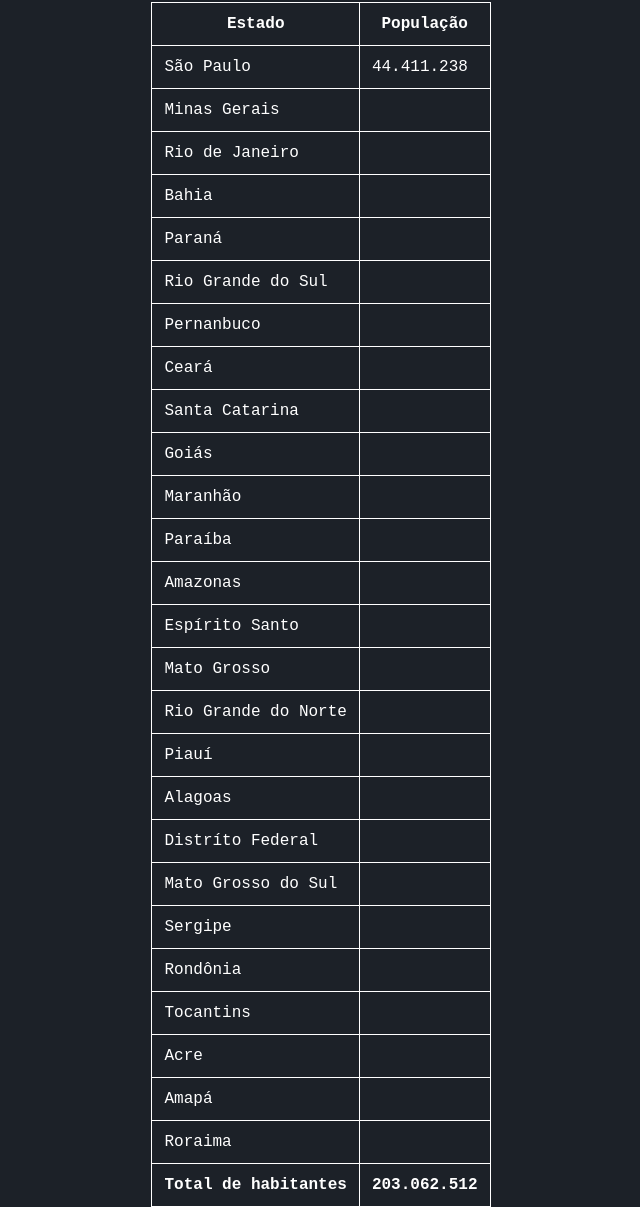
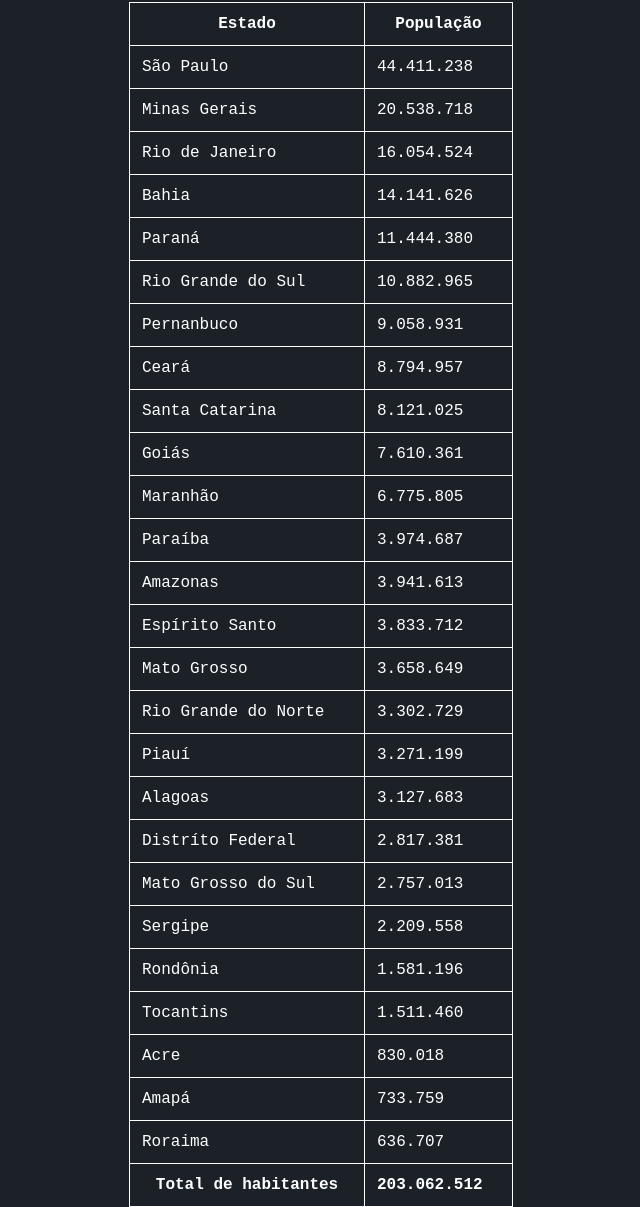
Before and after one commit to tiagosassis/html-css, a plain HTML site: page ex024/index.html in a window 1280 px wide. Shown: the part 135-1342 px from the top of the page, without its empty margins (319-959 px from the left). Drawn offline with Linux system fonts and the light colour scheme.

Commit message:
tabela completa

```diff
--- a/ex024/css/style.css
+++ b/ex024/css/style.css
@@ -17,6 +17,7 @@ h1{
 }
 
 table{
+    width: 30vw;
     margin: auto;
     border-collapse: collapse;
 }
--- a/ex024/index.html
+++ b/ex024/index.html
@@ -44,103 +44,103 @@
             </tr>
             <tr>
                 <td>Minas Gerais</td>
-                <td></td>
+                <td>20.538.718</td>
             </tr>
             <tr>
                 <td>Rio de Janeiro</td>
-                <td></td>
+                <td>16.054.524</td>
             </tr>
             <tr>
                 <td>Bahia</td>
-                <td></td>
+                <td>14.141.626</td>
             </tr>
             <tr>
                 <td>Paraná</td>
-                <td></td>
+                <td>11.444.380</td>
             </tr>
             <tr>
                 <td>Rio Grande do Sul</td>
-                <td></td>
+                <td>10.882.965</td>
             </tr>
             <tr>
                 <td>Pernanbuco</td>
-                <td></td>
+                <td>9.058.931</td>
             </tr>
             <tr>
                 <td>Ceará</td>
-                <td></td>
+                <td>8.794.957</td>
             </tr>
             <tr>
                 <td>Santa Catarina</td>
-                <td></td>
+                <td>8.121.025</td>
             </tr>
             <tr>
                 <td>Goiás</td>
-                <td></td>
+                <td>7.610.361</td>
             </tr>
             <tr>
                 <td>Maranhão</td>
-                <td></td>
+                <td>6.775.805</td>
             </tr>
             <tr>
                 <td>Paraíba</td>
-                <td></td>
+                <td>3.974.687</td>
             </tr>
             <tr>
                 <td>Amazonas</td>
-                <td></td>
+                <td>3.941.613</td>
             </tr>
             <tr>
                 <td>Espírito Santo</td>
-                <td></td>
+                <td>3.833.712</td>
             </tr>
             <tr>
                 <td>Mato Grosso</td>
-                <td></td>
+                <td>3.658.649</td>
             </tr>
             <tr>
                 <td>Rio Grande do Norte</td>
-                <td></td>
+                <td>3.302.729</td>
             </tr>
             <tr>
                 <td>Piauí</td>
-                <td></td>
+                <td>3.271.199</td>
             </tr>
             <tr>
                 <td>Alagoas</td>
-                <td></td>
+                <td>3.127.683</td>
             </tr>
             <tr>
                 <td>Distríto Federal</td>
-                <td></td>
+                <td>2.817.381</td>
             </tr>
             <tr>
                 <td>Mato Grosso do Sul</td>
-                <td></td>
+                <td>2.757.013</td>
             </tr>
             <tr>
                 <td>Sergipe</td>
-                <td></td>
+                <td>2.209.558</td>
             </tr>
             <tr>
                 <td>Rondônia</td>
-                <td></td>
+                <td>1.581.196</td>
             </tr>
             <tr>
                 <td>Tocantins</td>
-                <td></td>
+                <td>1.511.460</td>
             </tr>
             <tr>
                 <td>Acre</td>
-                <td></td>
+                <td>830.018</td>
             </tr>
             <tr>
                 <td>Amapá</td>
-                <td></td>
+                <td>733.759</td>
             </tr>
             <tr>
                 <td>Roraima</td>
-                <td></td>
+                <td>636.707</td>
             </tr>
         </tbody>
         <tfoot>
```
